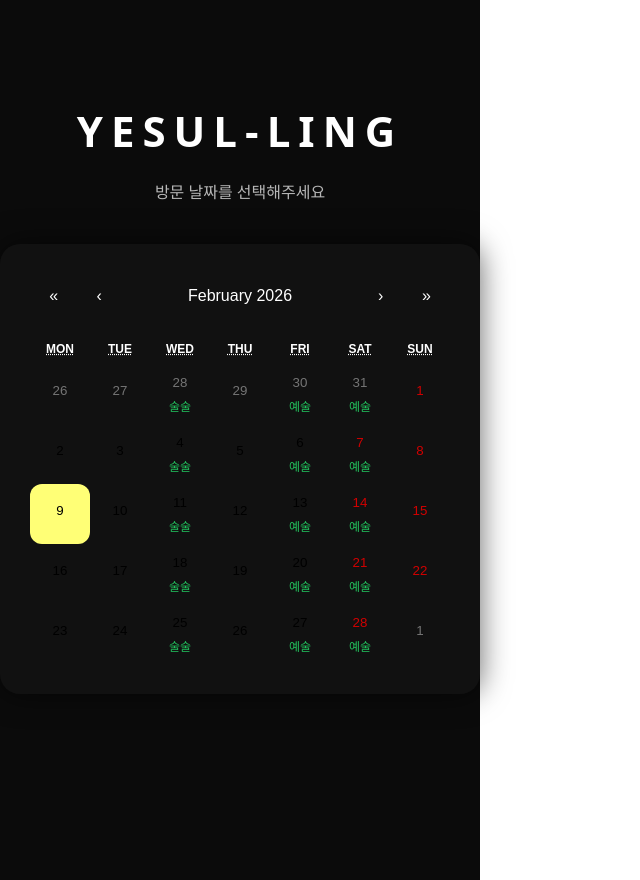
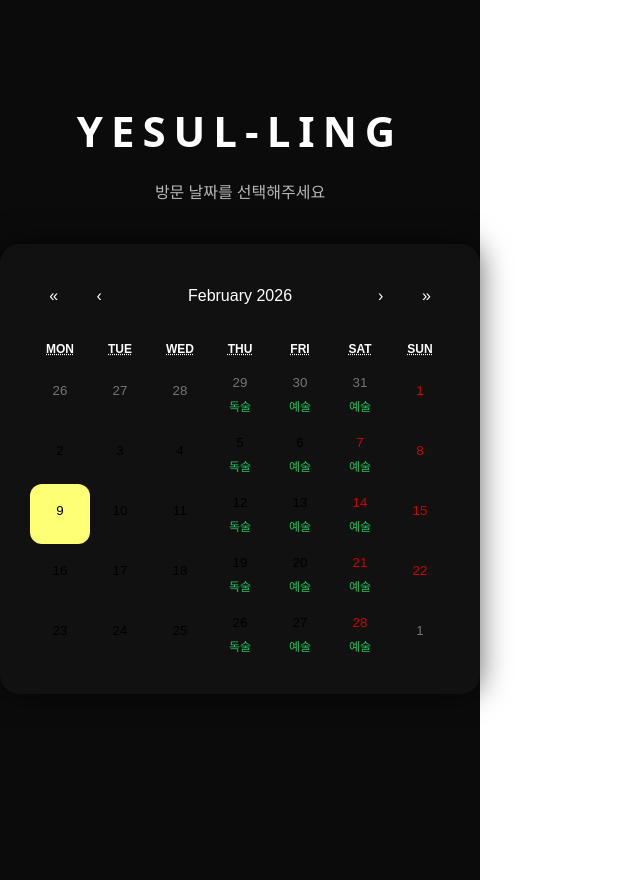
Before and after one commit to Semy-sudo/reservation-calendar, a React (Vite) app: page / in a window 1280 px wide. Shown: the whole page, without its empty margins (0-640 px from the left). Built offline with nearby package versions, Linux system fonts and the light colour scheme; no server answers; the database is empty.

Commit message:
first commit

```diff
--- a/src/components/ReservationPage.jsx
+++ b/src/components/ReservationPage.jsx
@@ -107,16 +107,37 @@ export default function ReservationPage() {
   const getEventLabel = (date) => {
     const day = date.getDay();
 
-    if (day === 3) return "술술";
+    // 목요일
+    if (day === 4) return "독술";
+
+    // 금 or 토
     if (day === 5 || day === 6)
       return "예술";
 
     return null;
   };
 
+  /* ===============================
+   금액 계산
+=============================== */
+const getPrice = (date) => {
+  const day = date.getDay();
+
+  // 목요일 = 독술
+  if (day === 4) return 10000;
+
+  // 기본 금액
+  return 29000;
+};
+
+
   const seats = selectedDate
     ? getSeats(selectedDate)
     : { female: 0, male: 0 };
+
+  const price = selectedDate
+  ? getPrice(selectedDate)
+  : 0;
 
   /* ===============================
      화면
@@ -289,7 +310,7 @@ export default function ReservationPage() {
           <div className="price-box">
             결제금액{" "}
             <strong>
-              29,000원
+               {price.toLocaleString()}원
             </strong>
           </div>
 
```
